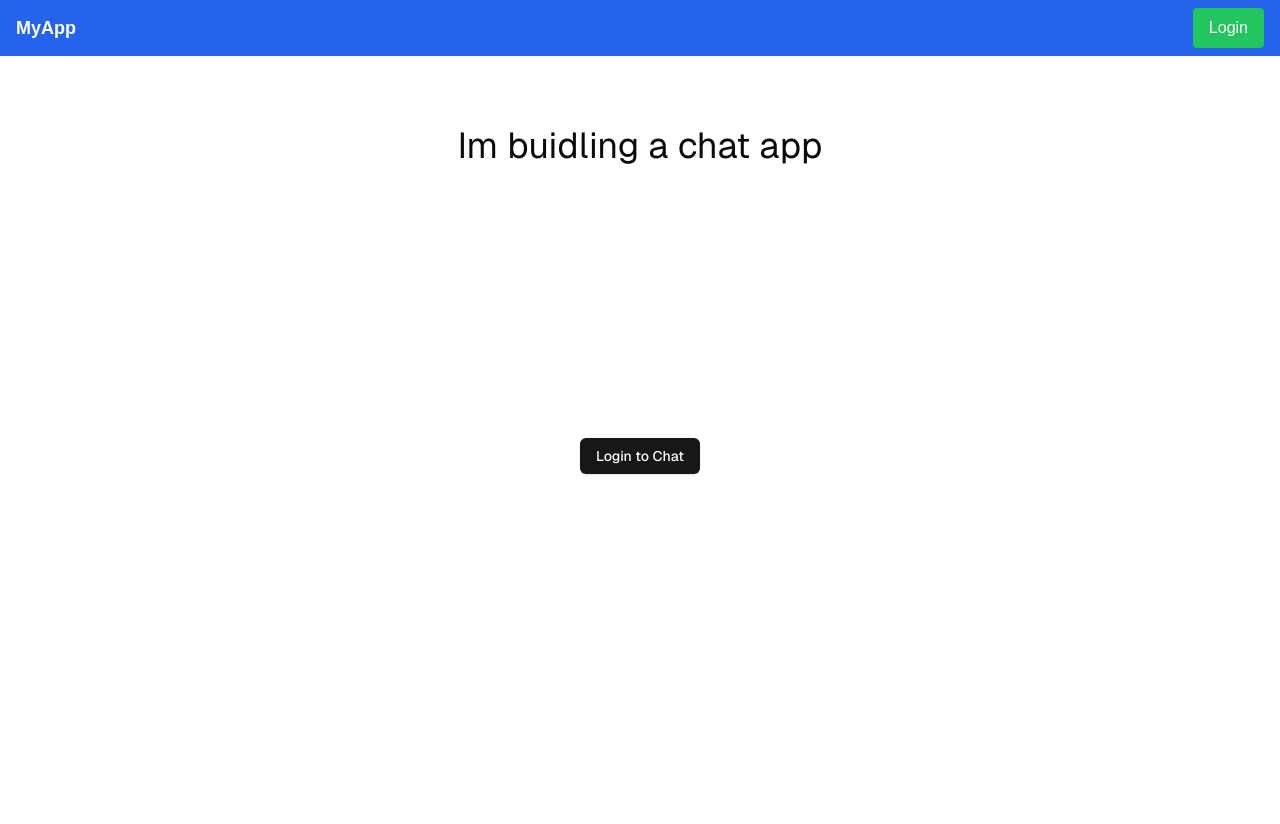
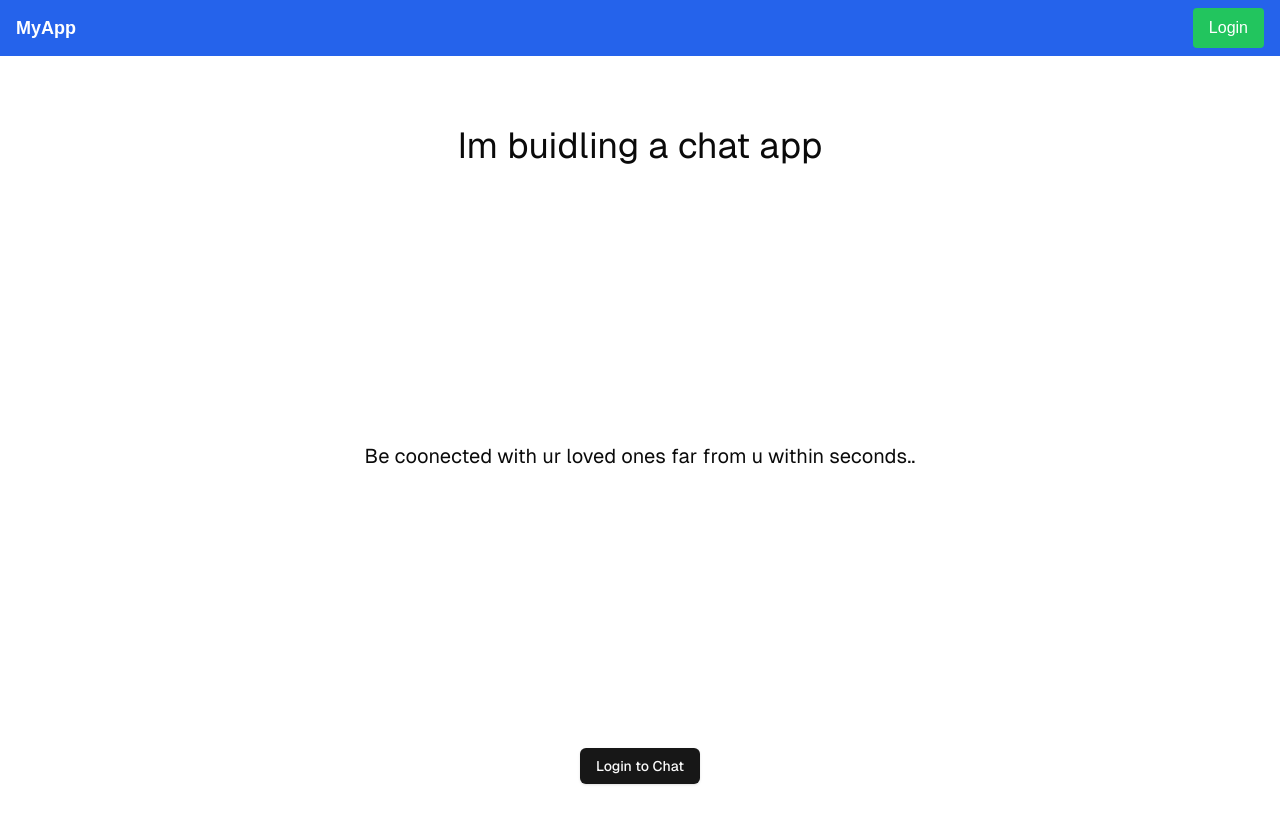
Before and after one commit to biyash-1/chat-app, a Next.js app: page / in a window 1280 px wide. Shown: the top 824 px of the page. Built offline with nearby package versions, Linux system fonts and the light colour scheme.

Commit message:
"home page"

```diff
--- a/app/page.tsx
+++ b/app/page.tsx
@@ -19,6 +19,11 @@ export default function Home() {
     <div className="grid grid-rows-[20px_1fr_20px] items-center justify-items-center min-h-screen p-8 pb-20 gap-16 sm:p-20 font-[family-name:var(--font-geist-sans)]">
 
       <h1 className="text-4xl ">Im buidling a chat app</h1>
+      <div>
+        <p className="text-xl">
+          Be coonected with ur loved ones far from u within seconds..
+        </p>
+      </div>
       <Button onClick={handleLogin}>Login to Chat</Button>
     </div>
   );
```
